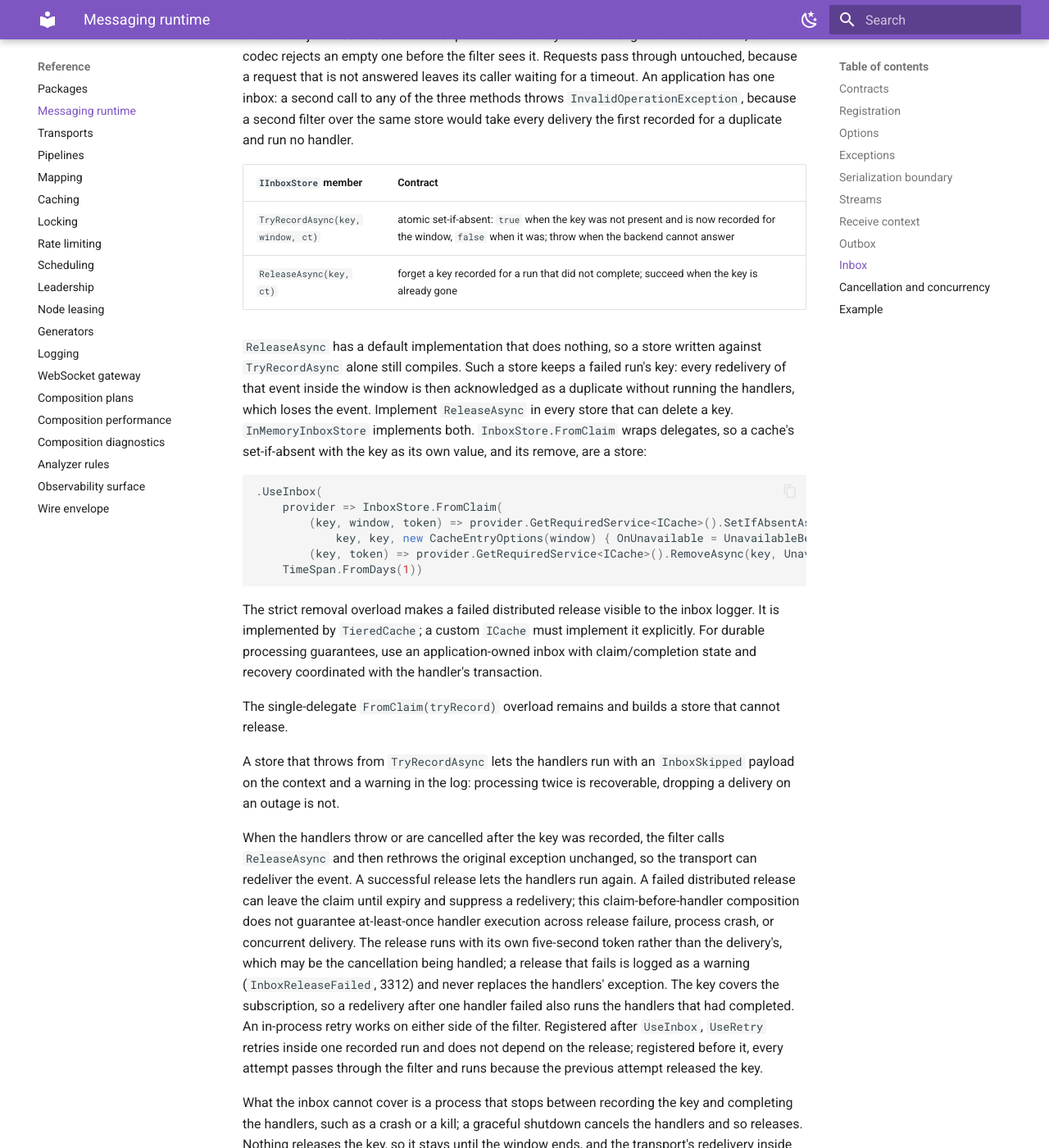
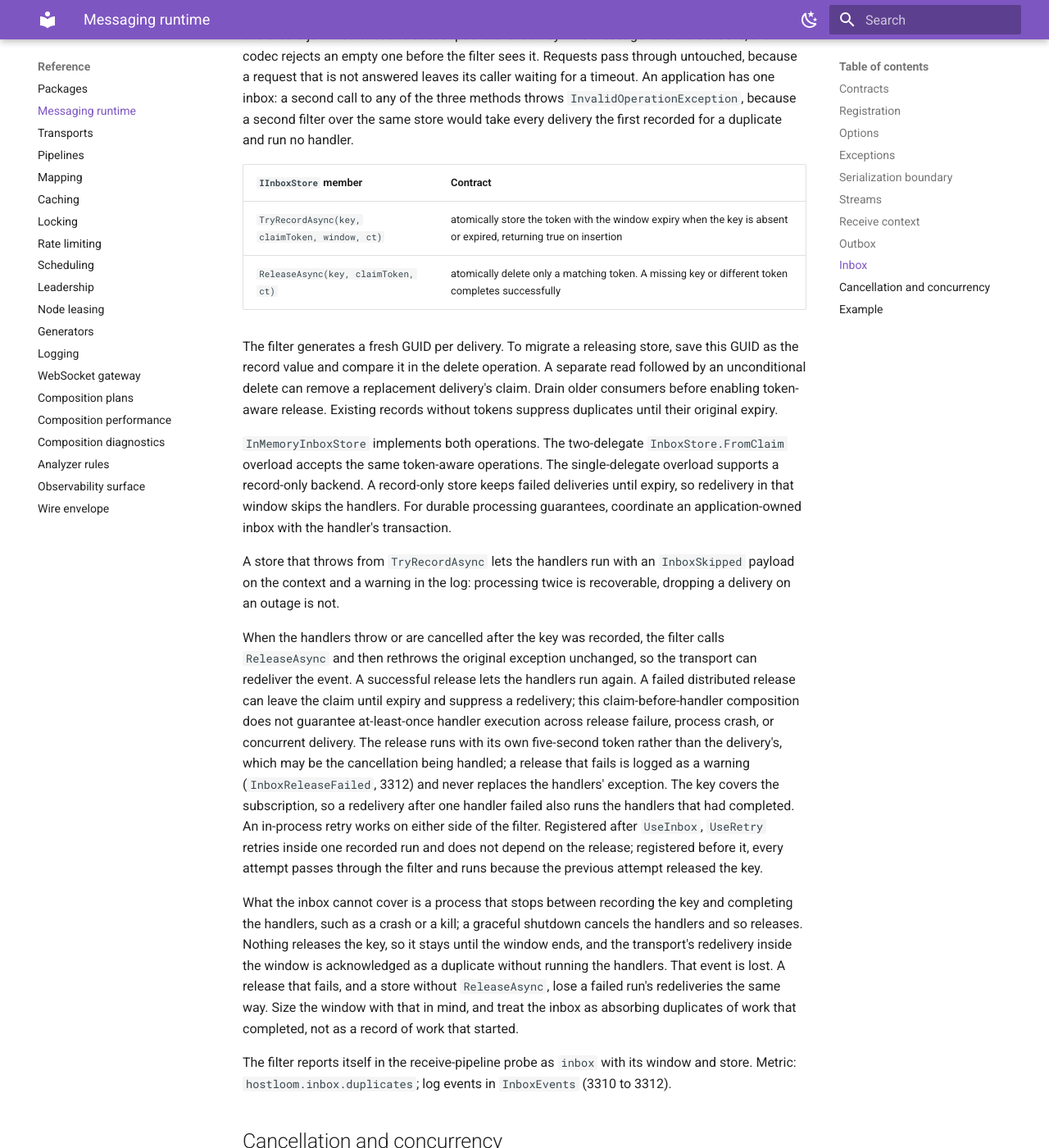
Before and after one commit to kidoz/hostloom, an MkDocs documentation site: the page built from docs/reference/messaging.md, in a window 1280 px wide and 1400 px high, scrolled down 9287 px. Shown: the whole window at 82% size. Built offline with MkDocs 1.6.1 and Material for MkDocs 9.7.7, drawn with Linux system fonts in a browser that asks for light colours.

Commit message:
Require inbox releases to match the delivery's claim token

````diff
--- a/docs/reference/messaging.md
+++ b/docs/reference/messaging.md
@@ -295,34 +295,21 @@ take every delivery the first recorded for a duplicate and run no handler.
 
 | `IInboxStore` member | Contract |
 | --- | --- |
-| `TryRecordAsync(key, window, ct)` | atomic set-if-absent: `true` when the key was not present and is now recorded for the window, `false` when it was; throw when the backend cannot answer |
-| `ReleaseAsync(key, ct)` | forget a key recorded for a run that did not complete; succeed when the key is already gone |
+| `TryRecordAsync(key, claimToken, window, ct)` | atomically store the token with the window expiry when the key is absent or expired, returning true on insertion |
+| `ReleaseAsync(key, claimToken, ct)` | atomically delete only a matching token. A missing key or different token completes successfully |
 
-`ReleaseAsync` has a default implementation that does nothing, so a store
-written against `TryRecordAsync` alone still compiles. Such a store keeps a
-failed run's key: every redelivery of that event inside the window is then
-acknowledged as a duplicate without running the handlers, which loses the
-event. Implement `ReleaseAsync` in every store that can delete a key.
-`InMemoryInboxStore` implements both. `InboxStore.FromClaim` wraps delegates,
-so a cache's set-if-absent with the key as its own value, and its remove, are a
-store:
+The filter generates a fresh GUID per delivery. To migrate a releasing store, save this
+GUID as the record value and compare it in the delete operation. A separate read followed
+by an unconditional delete can remove a replacement delivery's claim. Drain older consumers
+before enabling token-aware release. Existing records without tokens suppress duplicates
+until their original expiry.
 
-```csharp
-.UseInbox(
-    provider => InboxStore.FromClaim(
-        (key, window, token) => provider.GetRequiredService<ICache>().SetIfAbsentAsync(
-            key, key, new CacheEntryOptions(window) { OnUnavailable = UnavailableBehavior.Throw }, token),
-        (key, token) => provider.GetRequiredService<ICache>().RemoveAsync(key, UnavailableBehavior.Throw, token)),
-    TimeSpan.FromDays(1))
-```
-
-The strict removal overload makes a failed distributed release visible to the inbox logger.
-It is implemented by `TieredCache`; a custom `ICache` must implement it explicitly.
-For durable processing guarantees, use an application-owned inbox with claim/completion
-state and recovery coordinated with the handler's transaction.
-
-The single-delegate `FromClaim(tryRecord)` overload remains and builds a store
-that cannot release.
+`InMemoryInboxStore` implements both operations. The two-delegate
+`InboxStore.FromClaim` overload accepts the same token-aware operations. The
+single-delegate overload supports a record-only backend. A record-only store keeps
+failed deliveries until expiry, so redelivery in that window skips the handlers.
+For durable processing guarantees, coordinate an application-owned inbox with the
+handler's transaction.
 
 A store that throws from `TryRecordAsync` lets the handlers run with an
 `InboxSkipped` payload on the context and a warning in the log: processing
````
Also changed, not shown: README.md (+1 -6 lines), src/HostLoom.Caching.Pipelines/README.md (+2 -3 lines), 5 other files.
